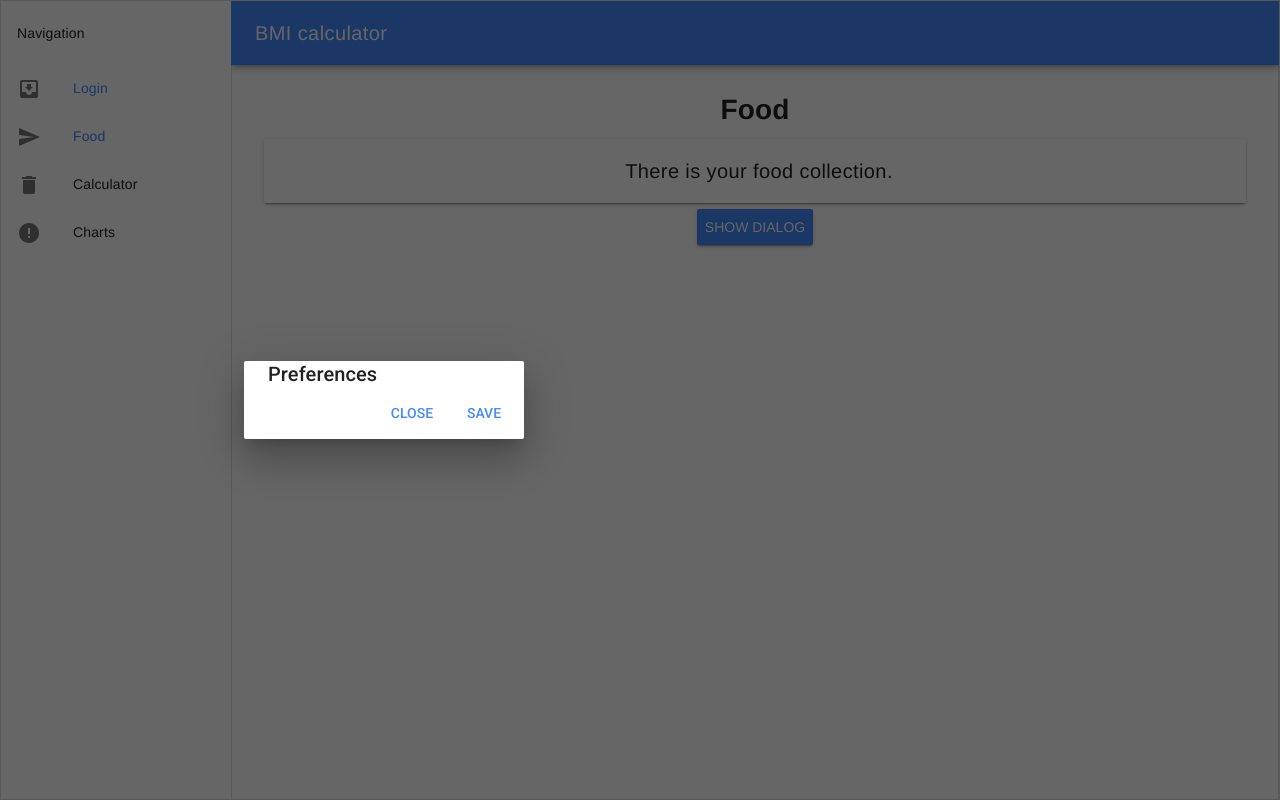
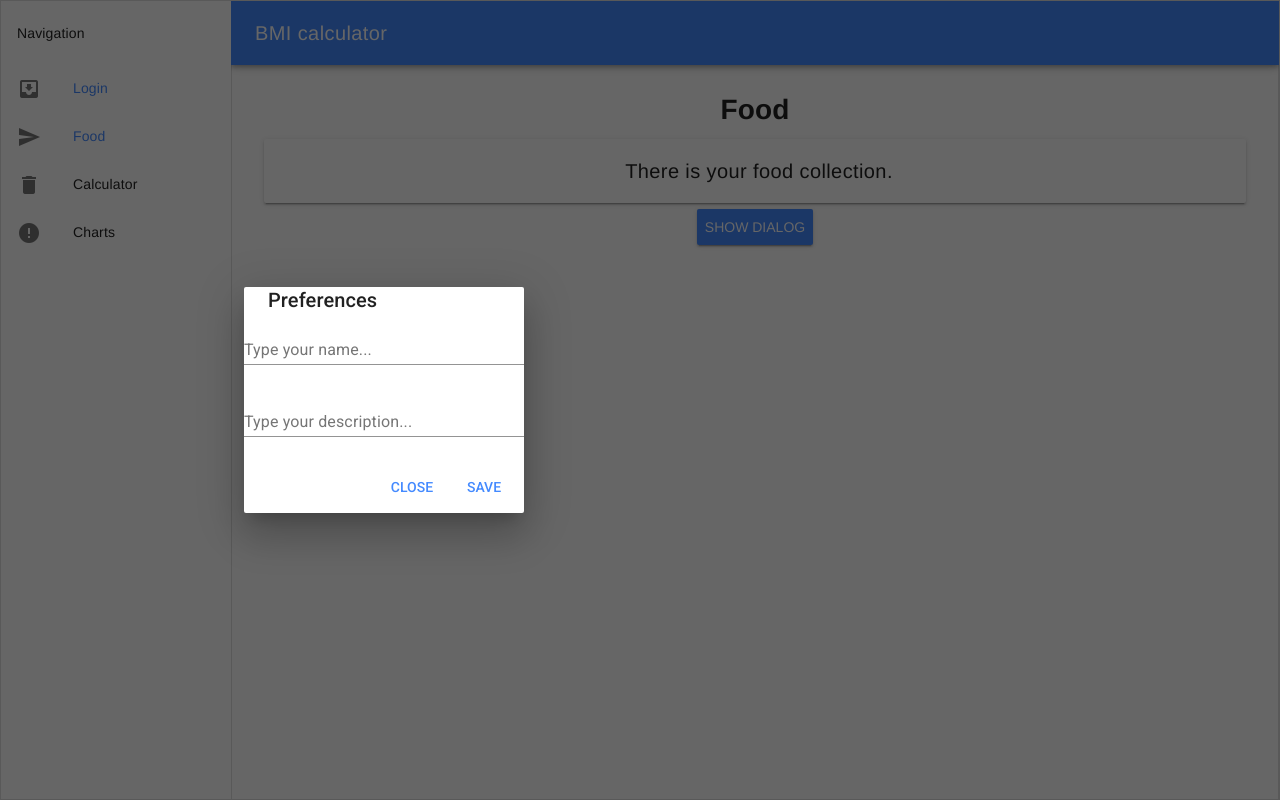
Before and after one commit to Avogardo/bmi-calculator, a Vue app in the folder client/: page /food in a window 1280 px wide. Both pictures are taken after a click on the button "SHOW DIALOG". Built offline with nearby package versions, Linux system fonts and the light colour scheme.

Commit message:
add food properties, dialog inputs are working fine

```diff
--- a/client/src/App.vue
+++ b/client/src/App.vue
@@ -9,8 +9,8 @@
   export default {
     name: 'App',
     components: {
-      'MainLayout': MainLayout
-    }
+      'MainLayout': MainLayout,
+    },
   }
 </script>
 
--- a/client/src/components/AddFood.vue
+++ b/client/src/components/AddFood.vue
@@ -12,7 +12,7 @@
 
     <md-dialog-actions>
       <md-button class="md-primary" @click="$emit('closeAddDialog')">Close</md-button>
-      <md-button class="md-primary" @click="$emit('closeAddDialog')">Save</md-button>
+      <md-button class="md-primary" @click="$emit('onAdd')">Save</md-button>
     </md-dialog-actions>
   </div>
 </template>
--- a/client/src/components/Food.vue
+++ b/client/src/components/Food.vue
@@ -37,6 +37,7 @@
         v-bind:showDialog="showDialog"
         v-bind:foods="foods"
         @closeAddDialog="closeAddDialog()"
+        @onAdd="onAdd()"
       />
     </md-dialog>
 
@@ -69,7 +70,10 @@
         selected: [],
         posts: [],
         showDialog: false,
-        foods: {},
+        foods: {
+          name: '',
+          description: '',
+        },
       }
     },
     mounted () {
@@ -79,10 +83,6 @@
       async getPosts() {
         const response = await CalculatorService.fetchPosts();
         this.posts = response.data;
-      },
-      async onClick() {
-        const user = await CalculatorService.fetchUser();
-        console.log(user.data);
       },
       onSelect(items) {
         this.selected = items;
@@ -98,7 +98,8 @@
         this.showDialog = false;
       },
       onAdd() {
-        console.log('asd');
+        this.closeAddDialog();
+        console.log(this.foods);
       },
     },
   }
```
